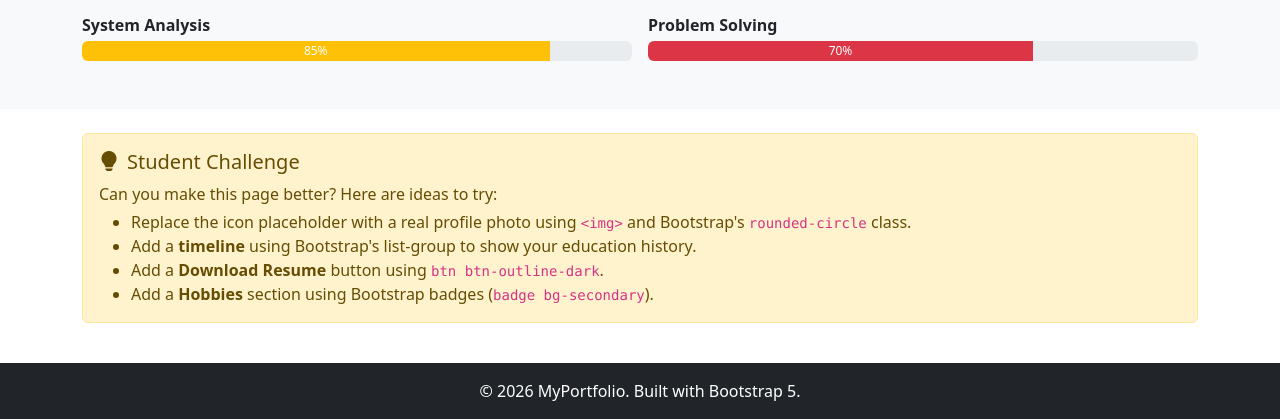
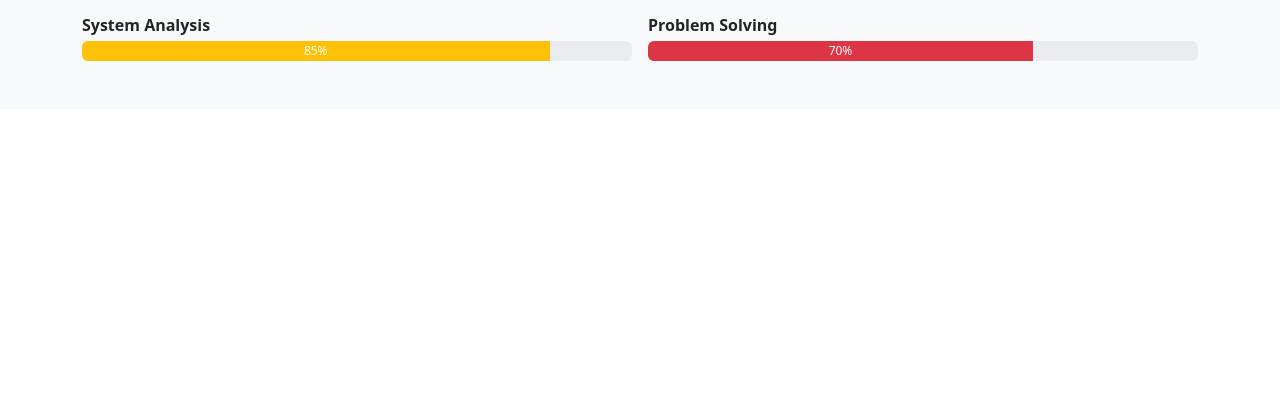
Before and after one commit to sgood3/is202-Portfolio2, a plain HTML site: page about.html in a window 1280 px wide. Shown: the part 811-1230 px from the top of the page. After the commit the page ends 920 px from the top, so only its background shows below. Drawn offline with nearby package versions, Linux system fonts and the light colour scheme.

Commit message:
modified

```diff
--- a/about.html
+++ b/about.html
@@ -106,28 +106,3 @@
       </div>
     </div>
   </section>
-
-  <!-- Challenge Box -->
-  <section class="py-4">
-    <div class="container">
-      <div class="alert alert-warning" role="alert">
-        <h5 class="alert-heading"><i class="bi bi-lightbulb-fill me-2"></i>Student Challenge</h5>
-        <p class="mb-1">Can you make this page better? Here are ideas to try:</p>
-        <ul class="mb-0">
-          <li>Replace the icon placeholder with a real profile photo using <code>&lt;img&gt;</code> and Bootstrap's <code>rounded-circle</code> class.</li>
-          <li>Add a <strong>timeline</strong> using Bootstrap's list-group to show your education history.</li>
-          <li>Add a <strong>Download Resume</strong> button using <code>btn btn-outline-dark</code>.</li>
-          <li>Add a <strong>Hobbies</strong> section using Bootstrap badges (<code>badge bg-secondary</code>).</li>
-        </ul>
-      </div>
-    </div>
-  </section>
-
-  <!-- Footer -->
-  <footer class="bg-dark text-white text-center py-3">
-    <p class="mb-0">&copy; 2026 MyPortfolio. Built with Bootstrap 5.</p>
-  </footer>
-
-  <script src="https://cdn.jsdelivr.net/npm/bootstrap@5.3.3/dist/js/bootstrap.bundle.min.js"></script>
-</body>
-</html>
```
Also changed, not shown: contact.html (+0 -16 lines), projects.html (+0 -15 lines), skillsandresume.html (deleted).
